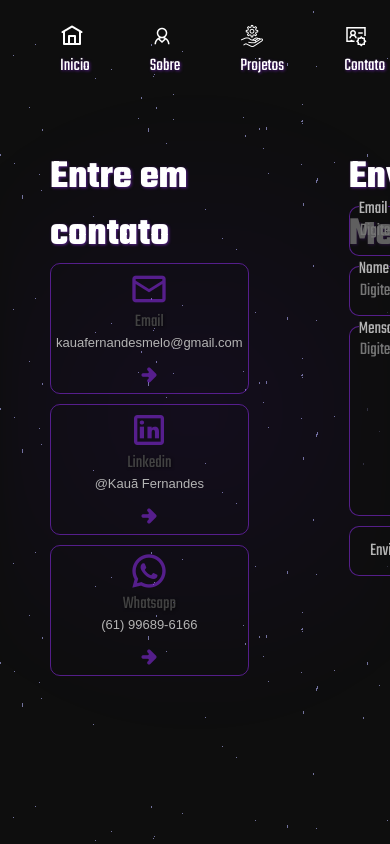
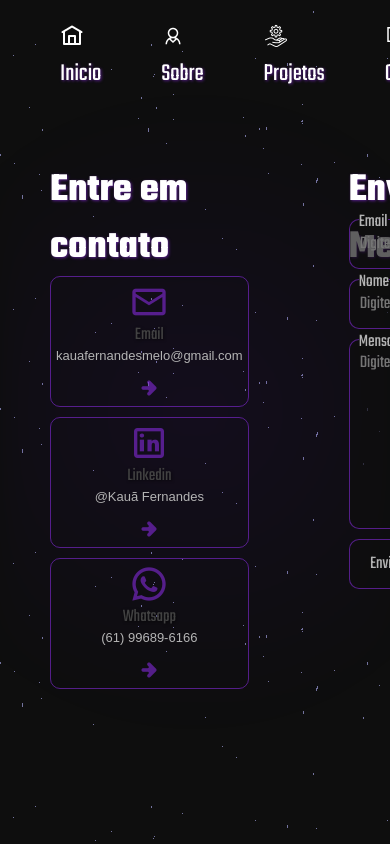
Before and after one commit to xkauazx/portf-lio, a plain HTML site: page contatos.html in a window 390 px wide. Shown: the top 844 px of the page. Drawn offline with nearby package versions, Linux system fonts and the light colour scheme; a script that the page names is missing; a web font is replaced by a local one.

Commit message:
Update telas.css

```diff
--- a/estilos/telas.css
+++ b/estilos/telas.css
@@ -14,9 +14,17 @@
 
     }
 }
-@media  screen and (max-width: 600px) {
-    #home > li > a{
-     font-size: 18px;
+@media  screen and (max-width: 570px) {
+  #home > li {
+    padding: 10px 10px 10px px;
+    display: flex;
+    flex-direction: row;
+    align-items: center;
+    justify-content: center;
+   }
+  #home > li > a{
+     font-size: 25px;
 
     }
+
 }
```
